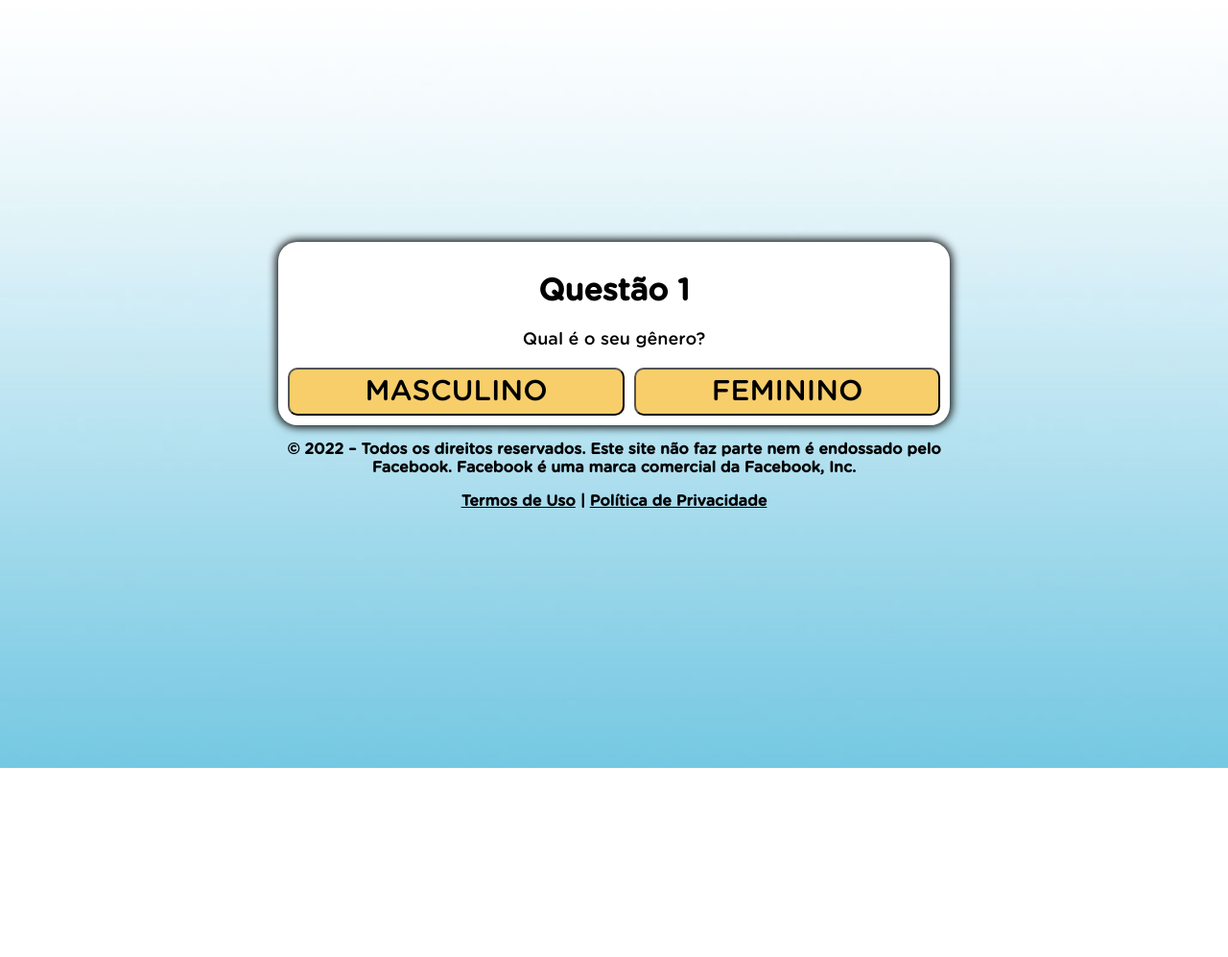
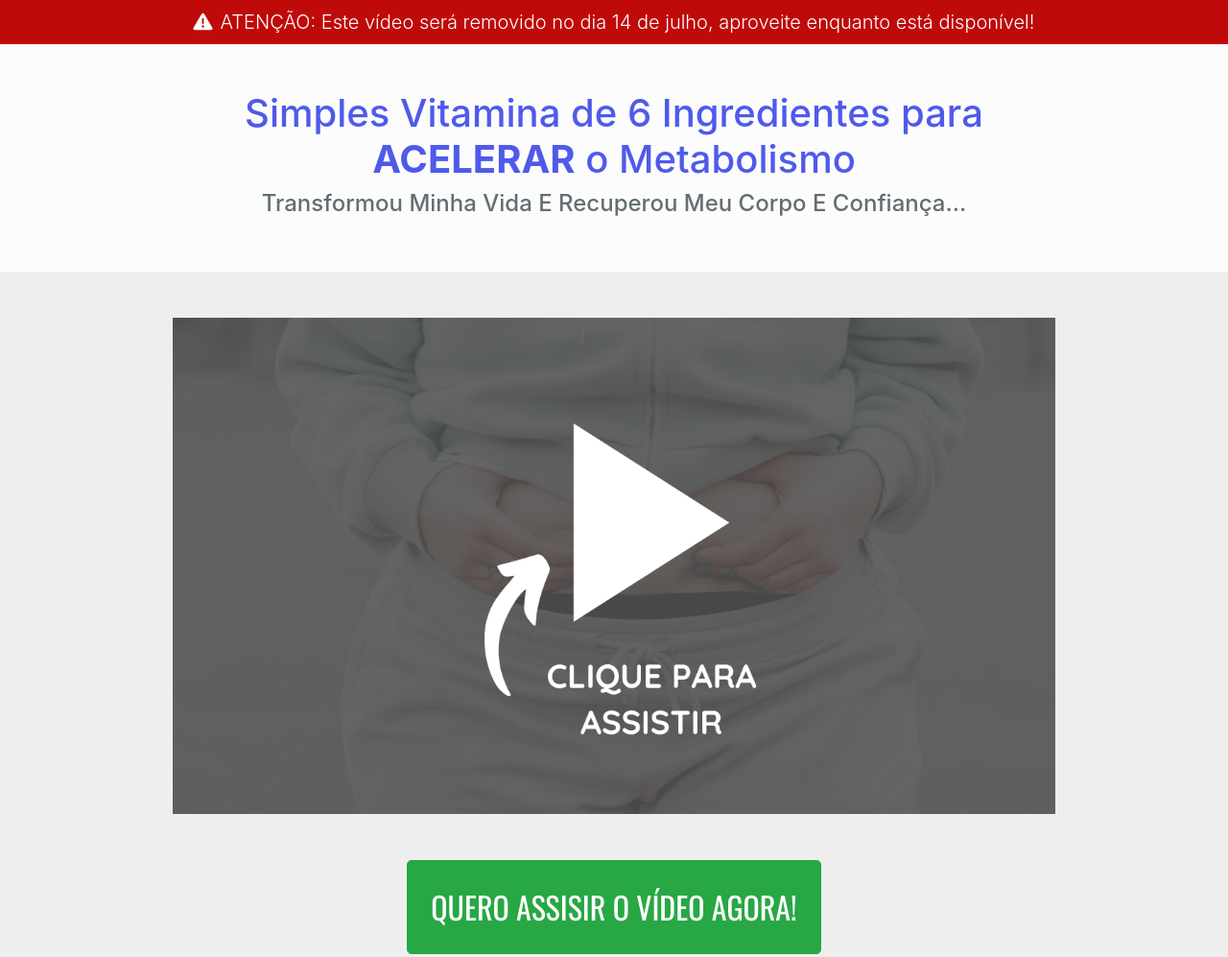
Before and after one commit to rkbusiness/doutorsaude.online, a plain HTML site: page index.html in a window 1280 px wide. Shown: the top 997 px of the page at 96% size. Before the commit the page ends 800 px from the top, so only its background shows below. Drawn offline with nearby package versions, Linux system fonts and the light colour scheme.

Commit message:
Add files via upload

```diff
--- a/index.html
+++ b/index.html
@@ -3,134 +3,89 @@
   <head>
     <meta charset="utf-8">
     <meta name="viewport" content="width=device-width, initial-scale=1, shrink-to-fit=no">
-  <style>
-    @font-face {
-      font-family: Gotham Rounded;
-      src: url("font.otf") format("opentype");
+    <link rel="stylesheet" href="https://stackpath.bootstrapcdn.com/bootstrap/4.1.3/css/bootstrap.min.css" integrity="sha384-MCw98/SFnGE8fJT3GXwEOngsV7Zt27NXFoaoApmYm81iuXoPkFOJwJ8ERdknLPMO" crossorigin="anonymous">
+    <link href="https://fonts.googleapis.com/css2?family=Oswald:wght@200;300;400;500;600;700&display=swap" rel="stylesheet">
+    <script src="https://kit.fontawesome.com/0572283b45.js"></script>
+    <style type="text/css">
+      nav {
+        background-color: #BF0A0A;
+        color: white;
       }
-    *, *::before, *::after {
-      box-sizing: border-box;
-      font-family: Gotham Rounded;
+      .fsec {
+        background-color: #FCFCFC;
       }
-    body {
-      padding: 0;
-      margin: 0;
-      display: flex;
-      flex-direction: column;
-      justify-content: center;
-      align-items: center;
-      width: 100vw;
-      height: 100vh;
-      background: url("fundo.jpeg");
-      background-size: cover;
-      background-repeat: no-repeat;
+      .fsec h1 {
+        color: #4F5AEA;
       }
-    .container {
-      width: 700px;
-      max-width: 90%;
+      .fsec h4 {
+        color: #636E72;
       }
-    .black {
-      background-color: white;
-      padding: 10px;
-      text-align: center;
-      border-radius: 20px;
-      box-shadow: 0 0 10px 2px;
-    }
-    .answer {
-      display: grid;
-      grid-template-columns: repeat(2, auto);
-      gap: 10px;
-    }
-    @media (max-width: 991px) {
-      .answer {
-        display: grid;
-        grid-template-columns: repeat(1, auto);
-        gap: 10px;
-      }
+      .ssec {
+        background-color: #EEEEEE;
       }
       .btn {
-      border-radius: 10px;
-      padding: 5px 10px;
-      font-size: 30px;
-      background-color: #f7ce6a;
-      outline: none;
-      text-decoration: none;
-      color: black;
-    }
-    .black h1 {
-      color: black;
-    }
-    .black p {
-      font-size: 18px;
-    }
-    .hide {
-      display: none;
+        font-size: 200%;
+        font-family: 'Oswald', sans-serif;
+        white-space: normal;
       }
     </style>
   </head>
   <body>
+
+    <nav class="navbar justify-content-center text-center">
+      <span class="lead">
+        <i class="fas fa-exclamation-triangle mr-2"></i>ATENÇÃO: Este vídeo será removido no dia <span id="dia"></span> de <span id="mes"></span>, aproveite enquanto está disponível!
+      </span>
+    </nav>
+
+    <section class="py-5 fsec">
       <div class="container">
-    <div class="black">
-      <div id="primeira">
-        <div class="question">
-          <h1>Questão 1</h1>
-          <p>Qual é o seu gênero?</p>
-        </div>
-        <div class="answer">
-          <button class="btn" onclick="segunda()">MASCULINO</button>
-          <button class="btn" onclick="segunda()">FEMININO</button>
-        </div>
-      </div>
-      <div id="segunda" class="hide">
-        <div class="question">
-          <h1>Questão 2</h1>
-          <p>Você costuma acordar cansada(o)?</p>
-        </div>
-        <div class="answer">
-          <button class="btn" onclick="terceira()">SIM</button>
-          <button class="btn" onclick="terceira()">NÃO</button>
-        </div>
-      </div>
-      <div id="terceira" class="hide">
-        <div class="question">
-          <h1>Questão 3</h1>
-          <p>Você estaria disposto(a) a escolher emagrecer e ser uma nova versão de si mesma se lhe mostrassem o caminho certo ?</p>
-        </div>
-        <div class="answer">
-          <button class="btn" onclick="quarta()">SIM</button>
-          <button class="btn" onclick="quarta()">NÃO</button>
-        </div>
-      </div>
-      <div id="quarta" class="hide">
-        <div class="question">
-          <h1>Questão 4</h1>
-          <p>O vídeo a seguir tem um limite para pouquíssimas pessoas verem ao mesmo tempo... Você promete ver até o fim?</p>
-        </div>
-        <div class="answer">
-          <button class="btn" onclick="redirect()">SIM, quero entender tudo!</button>
-          <button class="btn" onclick="redirect()">NÃO, quero deixar minha vaga para outro...</button>
+        <div class="row justify-content-center">
+          <div class="col-lg-10 text-center">
+            <h1>Simples Vitamina de 6 Ingredientes para <b>ACELERAR</b> o Metabolismo</h1>
+            <h4>Transformou Minha Vida E Recuperou Meu Corpo E Confiança...</h4>
           </div>
         </div>
       </div>
-    <p style="text-align: center; font-weight: bold;">© 2022 – Todos os direitos reservados. Este site não faz parte nem é endossado pelo Facebook. Facebook é uma marca comercial da Facebook, Inc.</p>
-    <p style="text-align: center; font-weight: bold;"><a href="https://protocolozerobarriga.com/termos" style="color: black;">Termos de Uso</a> | <a href="https://protocolozerobarriga.com/privacidade" style="color: black;">Política de Privacidade</a></p>
+    </section>
+
+    <section class="py-5 ssec">
+      <div class="container">
+        <div class="row justify-content-center">
+          <div class="col-lg-10 text-center">
+            <a href="https://saudeinfo.site/"><img class="img-fluid" src="play.png"></a>
+            <!-- TROQUE SEU LINK ONDE ESTÁ O DO PROTOCOLOZEROBARRIGA.COM, MANTENDO AS ASPAS -->
+            <a class="btn btn-success btn-lg p-4 mt-5" href="https://saudeinfo.site/">QUERO ASSISIR O VÍDEO AGORA!</a>
           </div>
+        </div>
+      </div>
+    </section>
+
+    <footer class="py-4 bg-dark text-white">
+      <div class="container">
+        <div class="row justify-content-center">
+          <div class="col text-center">
+            <a href="https://protocolozerobarriga.com/termos" class="text-white font-weight-bold">Termos de Uso</a> | <a href="https://protocolozerobarriga.com/privacidade" class="text-white font-weight-bold">Política de Privacidade</a>
+            <p class="font-weight-bold">Copyright 2022 - Todos os Direitos Reservados</p>
+            <p>Este site não faz parte do site do Facebook ou Facebook Inc. Além disso,</p>
+            <p class="mb-0">Este site NÃO é endossado pelo Facebook de forma alguma. FACEBOOK é uma marca registrada da FACEBOOK, Inc.</p>
+          </div>
+        </div>
+      </div>
+    </footer>
+
+    <script src="https://code.jquery.com/jquery-3.3.1.slim.min.js" integrity="sha384-q8i/X+965DzO0rT7abK41JStQIAqVgRVzpbzo5smXKp4YfRvH+8abtTE1Pi6jizo" crossorigin="anonymous"></script>
+    <script src="https://cdnjs.cloudflare.com/ajax/libs/popper.js/1.14.3/umd/popper.min.js" integrity="sha384-ZMP7rVo3mIykV+2+9J3UJ46jBk0WLaUAdn689aCwoqbBJiSnjAK/l8WvCWPIPm49" crossorigin="anonymous"></script>
+    <script src="https://stackpath.bootstrapcdn.com/bootstrap/4.1.3/js/bootstrap.min.js" integrity="sha384-ChfqqxuZUCnJSK3+MXmPNIyE6ZbWh2IMqE241rYiqJxyMiZ6OW/JmZQ5stwEULTy" crossorigin="anonymous"></script>
     <script>
-    function segunda() {
-      document.getElementById("primeira").classList.add("hide")
-      document.getElementById("segunda").classList.remove("hide")
-    }
-    function terceira() {
-      document.getElementById("segunda").classList.add("hide")
-      document.getElementById("terceira").classList.remove("hide")
-    }
-    function quarta() {
-      document.getElementById("terceira").classList.add("hide")
-      document.getElementById("quarta").classList.remove("hide")
-    }
-    function redirect() {
-      location.href = "https://comasaude.online" // SEU LINK AQUI
-    }
+      monName = new Array ("janeiro", "fevereiro", "março", "abril", "maio", "junho", "julho", "agosto", "setembro", "outubro", "novembro", "dezembro")
+
+      var data = new Date();
+      var dia = data.getDate();
+      var mes = monName[data.getMonth()];
+
+      document.getElementById("dia").innerHTML = dia
+      document.getElementById("mes").innerHTML = mes
     </script>
   </body>
 </html>
```
Also changed, not shown: play.png (added). Lines whose indentation alone changed are shown as unchanged.
